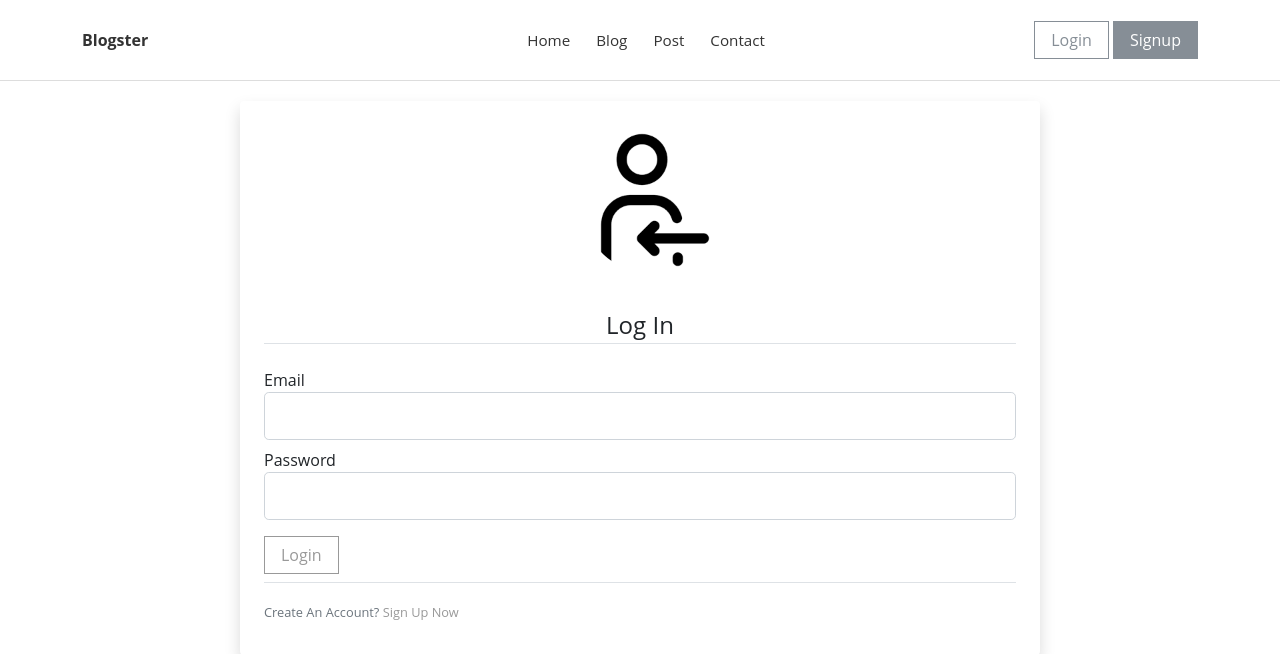
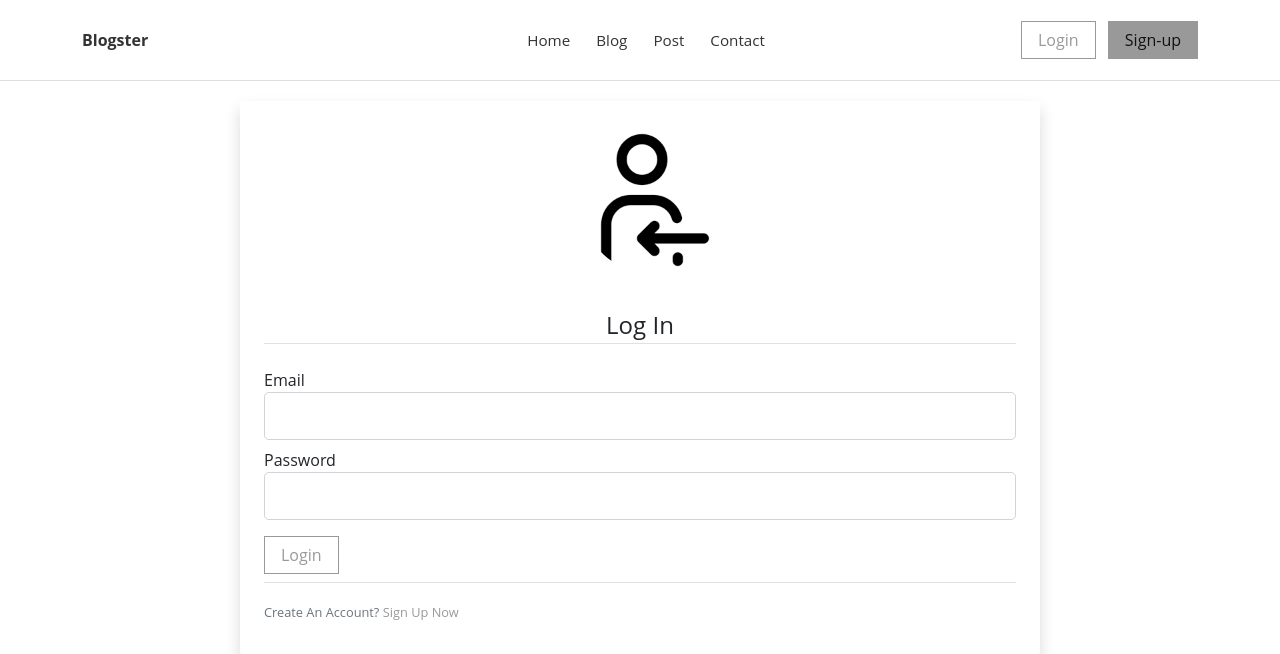
Before and after one commit to Hussein-omar-osman/Blog-Flask, a Flask app: page /login in a window 1280 px wide. Shown: the top 654 px of the page. Run offline with Flask 2, Linux system fonts and the light colour scheme; some libraries are stand-ins or nearby versions.

Commit message:
allowing users to login and logout

```diff
--- a/blog/__init__.py
+++ b/blog/__init__.py
@@ -2,6 +2,7 @@ from flask import Flask
 from flask_sqlalchemy import SQLAlchemy
 from flask_migrate import Migrate
 from flask_bcrypt import Bcrypt
+from flask_login import LoginManager
 
 
 app = Flask(__name__)
@@ -18,5 +19,8 @@ else:
 db = SQLAlchemy(app)
 bc = Bcrypt(app)
 migrate = Migrate(app, db)
+login_manager = LoginManager(app)
+login_manager.login_view = 'login'
+login_manager.login_message_category = 'danger'
 
 from blog import views
--- a/blog/templates/base_layout.html
+++ b/blog/templates/base_layout.html
@@ -56,12 +56,17 @@
             </ul>
           </div>
           <div class="auth">
-            <a href="{{ url_for('login') }}" class="btn btn-outline-secondary"
+            {% if current_user.is_authenticated %}
+
+            <a href="{{url_for('logout')}}" class="btn btn-primary">Log Out</a>
+            {% else %}
+            <a href="{{url_for('login')}}" class="btn btn-outline-primary me-2"
               >Login</a
             >
-            <a href="{{ url_for('register') }}" class="btn btn-secondary"
-              >Signup</a
+            <a href="{{url_for('register')}}" class="btn btn-primary"
+              >Sign-up</a
             >
+            {% endif %}
           </div>
         </div>
       </nav>
--- a/blog/views.py
+++ b/blog/views.py
@@ -2,6 +2,8 @@ from flask import render_template, url_for, flash, redirect, request
 from blog import app, db, bc
 from blog.forms import LoginForm, RegistrationForm
 from blog.models import User, Post, Comments
+from flask_login import login_user, current_user, logout_user, login_required
+
 
 @app.route('/')
 def home():
@@ -9,6 +11,8 @@ def home():
 
 @app.route("/register", methods=['GET', 'POST'])
 def register():
+ if current_user.is_authenticated:
+   return redirect(url_for('home'))
  form = RegistrationForm()
  if form.validate_on_submit():
     hashed_password = bc.generate_password_hash(form.password.data).decode('utf-8')
@@ -21,14 +25,24 @@ def register():
 
 @app.route("/login", methods=['GET', 'POST'])
 def login():
+ if current_user.is_authenticated:
+   return redirect(url_for('home'))
  form = LoginForm()
+
  if form.validate_on_submit():
-  print(form.email.data)
   user = User.query.filter_by(email=form.email.data).first()
   if user and bc.check_password_hash(user.password, form.password.data):
-      flash(f'{user.username}, You have been logged in!', 'primary')
+      login_user(user)
+      flash(f'{user.username}, You have been logged in!', 'secondary')
       next_page = request.args.get('next')
       return redirect(next_page) if next_page else redirect(url_for('home'))
   else:
       flash('Login Unsuccessful. Please check email and password', 'danger')
  return render_template('login.html', title='Login', form=form)
+
+
+@app.route("/logout")
+def logout():
+    logout_user()
+    flash('You have successfully logged out', 'secondary')
+    return redirect(url_for('home'))
```
Also changed, not shown: blog/models.py (+6 -4 lines).
